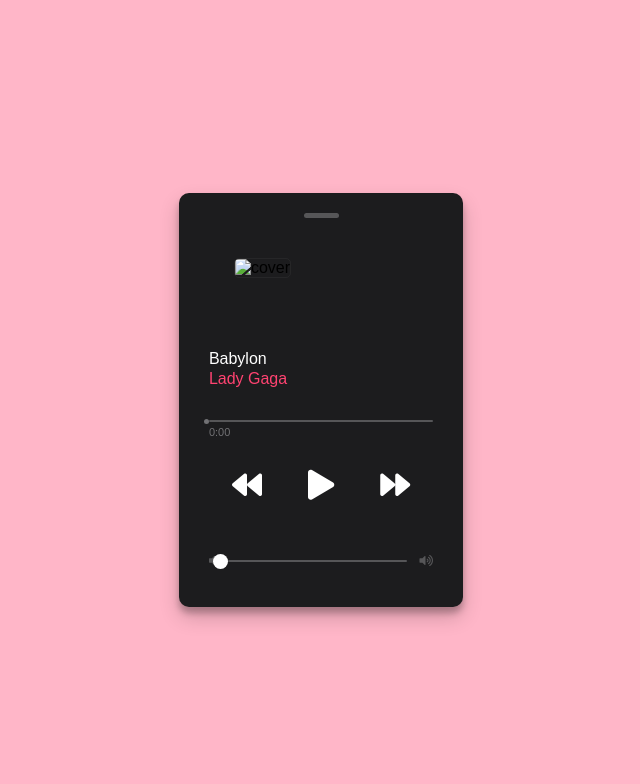
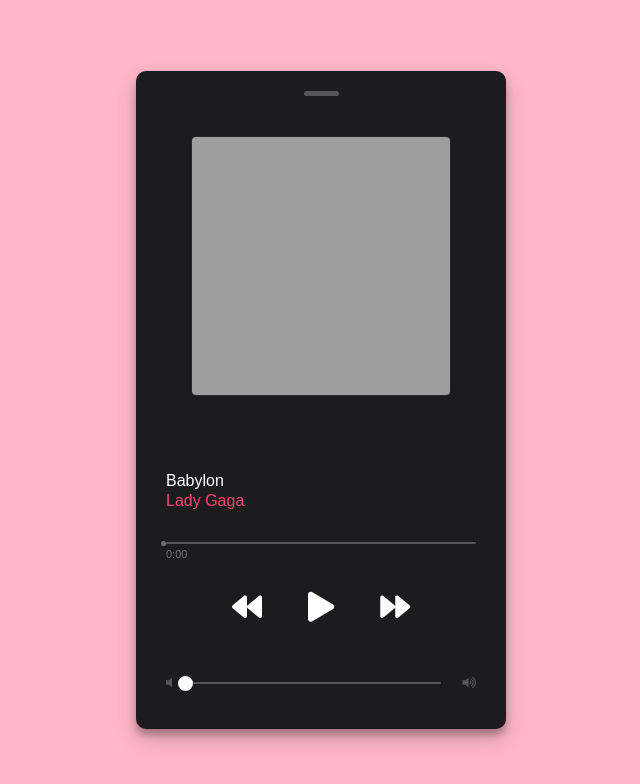
Before and after one commit to iamamitito/apple-player, a plain HTML site: page index.html in a window 1280 px wide. Shown: the whole page, without its empty margins (319-959 px from the left). Drawn offline with Linux system fonts and the light colour scheme; the site is published under a folder, as on GitHub Pages, so addresses that start at the root find nothing.

Commit message:
cover source fixed

```diff
--- a/index.html
+++ b/index.html
@@ -14,7 +14,7 @@
     <div class="music-container" id="music-container">
         <div class="top-line"></div>
         <div class="image-container">
-            <img src="/images/chromatica.jpg" alt="cover" />
+            <img src="images/chromatica.jpg" alt="cover" />
         </div>
         <div class="music-info">
             <h4 class="title" id="title"></h4>
```
